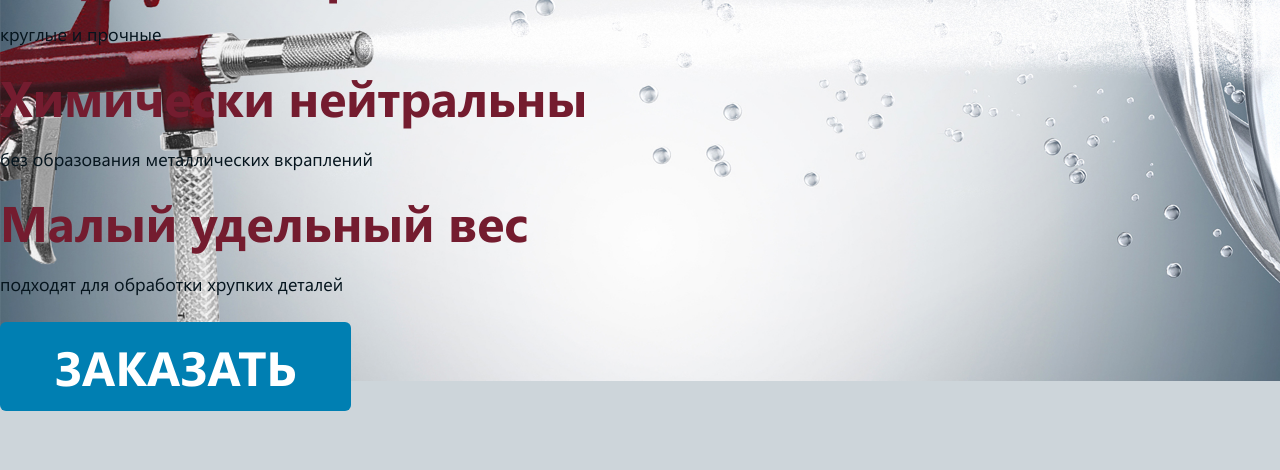
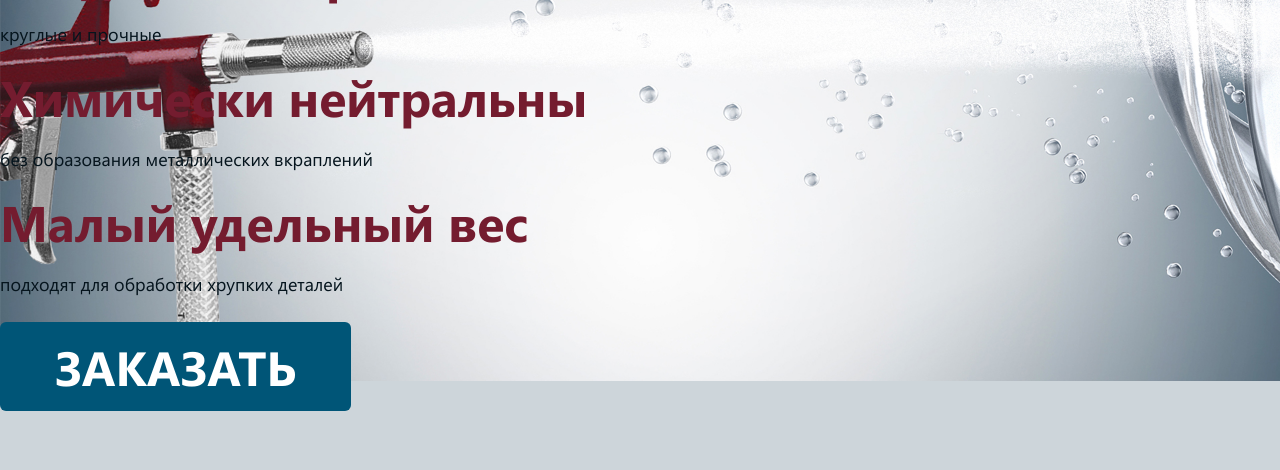
Before and after one commit to ZloyDeDD/sandglass, a plain HTML site: page index.html in a window 1280 px wide. In both pictures the pointer is over the button "ЗАКАЗАТЬ". Shown: the part 330-800 px from the top of the page. Drawn offline with Linux system fonts and the light colour scheme.

Commit message:
add hover and focus styles for button

```diff
--- a/css/style.css
+++ b/css/style.css
@@ -89,6 +89,13 @@ body {
   border: none;
   border-radius: 6px;
   cursor: pointer;
+
+  transition: all 0.2s ease-in;
+}
+
+.button:hover,
+.button:focus {
+  background-color: #005577;
 }
 
 /* HEADER */
```
